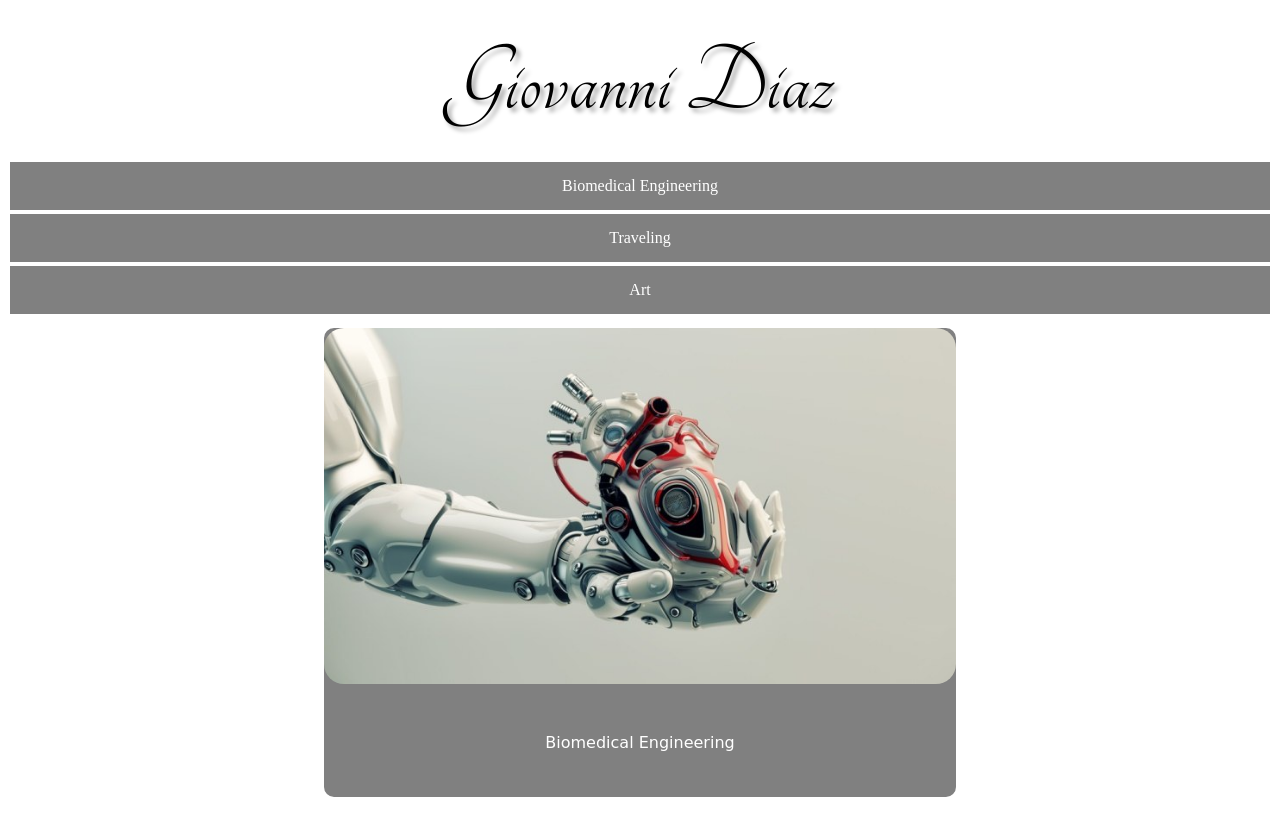
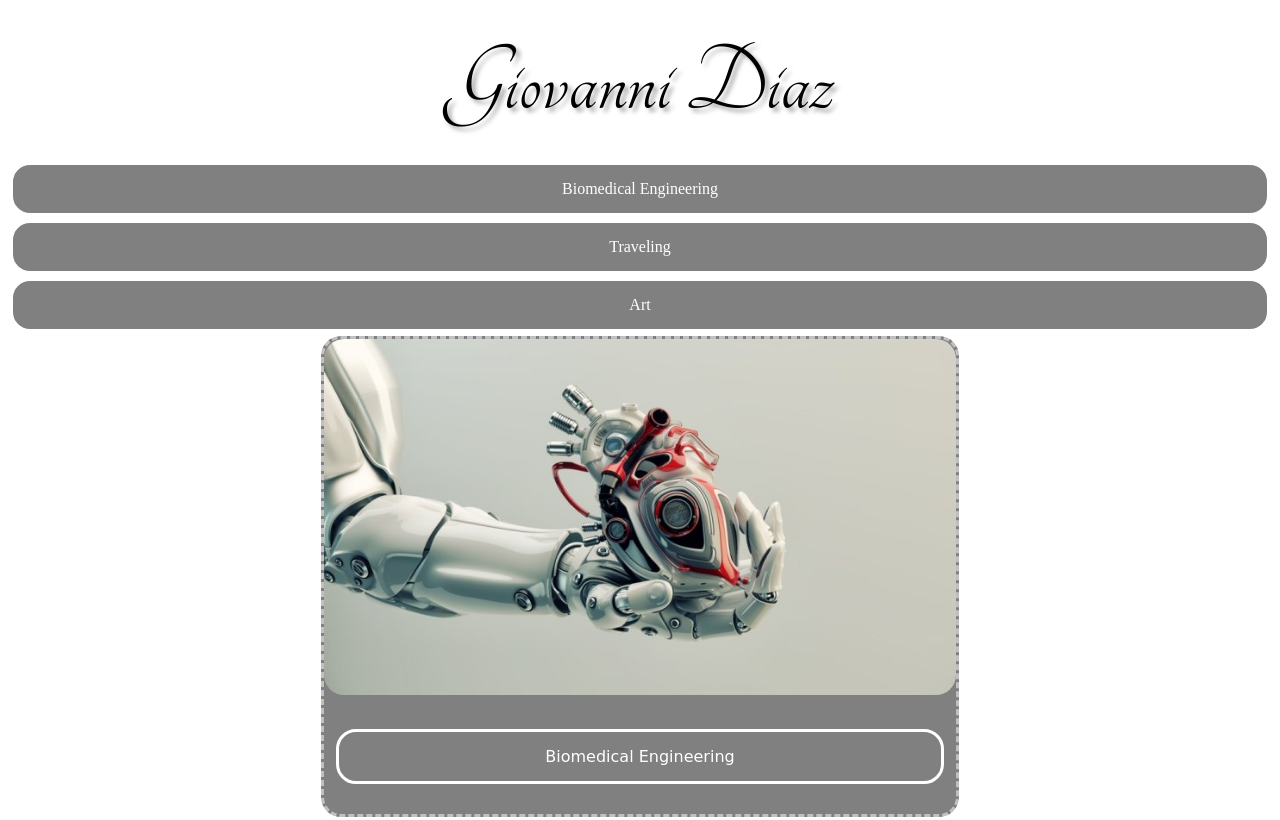
Before and after one commit to gjdiaz2/webdev1819, a plain HTML site: page challenge_3/index.html in a window 1280 px wide. Shown: the top 820 px of the page. Drawn offline with Linux system fonts and the light colour scheme; a web font is replaced by a local one.

Commit message:
Third Commit

```diff
--- a/challenge_3/style.css
+++ b/challenge_3/style.css
@@ -13,9 +13,9 @@ body{
 }
 
 img {
-    width: 100%;
+    width: 50%;
     height: auto;
-    background-size: contain;
+    background-size:auto;
     border-radius: 20px;
 }
 
@@ -26,10 +26,9 @@ img {
   width: 50%;
   background-color: grey;
   margin-bottom: 20px;
-  border-style: solid;
-  border-color: white;
-  border-width: 10px;
+  border-style: dashed;
   border-radius: 20px;
+  border-color: silver ;
 }
 
 .container {
@@ -46,14 +45,30 @@ img {
     padding: 15px 32px;
     text-align: center;
     text-decoration: none;
-    display: block;
+    display: inherit;
+    font-size: 16px;
+    margin: 4px 2px;
+    cursor: pointer;
+    border-radius: 20px;
+    border-color: white;
+    border-style: solid;
+}
+
+.button2 {
+    background-color: grey;
+    border: none;
+    color: white;
+    padding: 10px 10px;
+    text-align: center;
+    text-decoration: none;
+    display: inherit;
     font-size: 16px;
     margin: 4px 2px;
     cursor: pointer;
 }
-
 h2{
     font-family: 'Rakkas';
     color:white;
     font-size: 20px;
+    text-align: center;
 }
```
